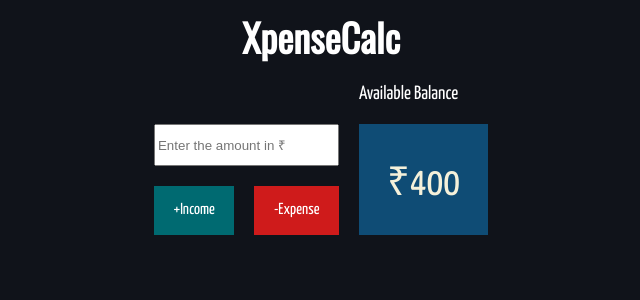
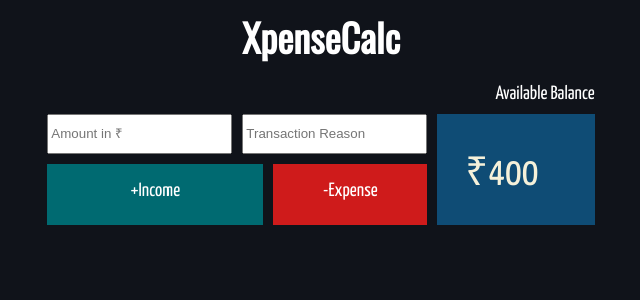
Before and after one commit to reetpriye/xpense-calc, a React (Create React App) app: page / in a window 1280 px wide. Shown: the top 300 px of the page, without its empty margins (319-959 px from the left). Built offline with nearby package versions, Linux system fonts and the light colour scheme.

Commit message:
Test Deploy

```diff
--- a/src/App.css
+++ b/src/App.css
@@ -24,20 +24,25 @@ body {
 .top-container {
   display: grid;
   grid-template-areas:
-    ". . balance_header"
-    "input_box input_box balance"
-    "input_box input_box balance"
-    "input_box input_box balance"
-    "income_button expense_button balance";
-  grid-gap: 20px;
+    ". . . . . . . . balance_header"
+    "aib  aib trib trib trib trib balance balance balance"
+    "aib  aib trib trib trib trib balance balance balance"
+    "aib  aib trib trib trib trib balance balance balance"
+    "income_button income_button income_button expense_button expense_button expense_button balance balance balance";
+  grid-gap: 10px;
   margin: 0;
+  max-height: 100vw;
   /* row-gap: 0; */
   /* width: 450px; */
   /* height: 975px; */
 }
 
-.top-container input {
-  grid-area: input_box;
+.top-container .transaction_reason_input_box {
+  grid-area: trib;
+}
+
+.top-container .amount_input_box {
+  grid-area: aib;
 }
 
 .top-container p {
@@ -50,14 +55,16 @@ body {
   grid-area: income_button;
   background-color: #006a71;
   text-align: center;
-  padding: 16px;
+  padding: 18px;
+  font-size: 1.2rem;
 }
 
 .top-container .Expense {
   grid-area: expense_button;
   background-color: #cf1b1b;
   text-align: center;
-  padding: 16px;
+  padding: 18px;
+  font-size: 1.2rem;
 }
 
 .top-container .balance {
--- a/src/App.js
+++ b/src/App.js
@@ -15,7 +15,11 @@ export default function App() {
       <div className="main-container">
         <Header />
         <div className="top-container">
-          <InputBox />
+          <InputBox text={"Amount in ₹"} classname={"amount_input_box"} />
+          <InputBox
+            text={"Transaction Reason"}
+            classname={"transaction_reason_input_box"}
+          />
           <AddTransactionButton text={"+Income"} />
           <AddTransactionButton text={"-Expense"} />
           <Balance />
--- a/src/components/InputBox.jsx
+++ b/src/components/InputBox.jsx
@@ -1,7 +1,7 @@
 import React from "react";
 
-const InputBox = () => {
-  return <input className="input_box" placeholder="Enter the amount in ₹" />;
+const InputBox = ({ text, classname }) => {
+  return <input className={classname} placeholder={text} />;
 };
 
 export default InputBox;
```
